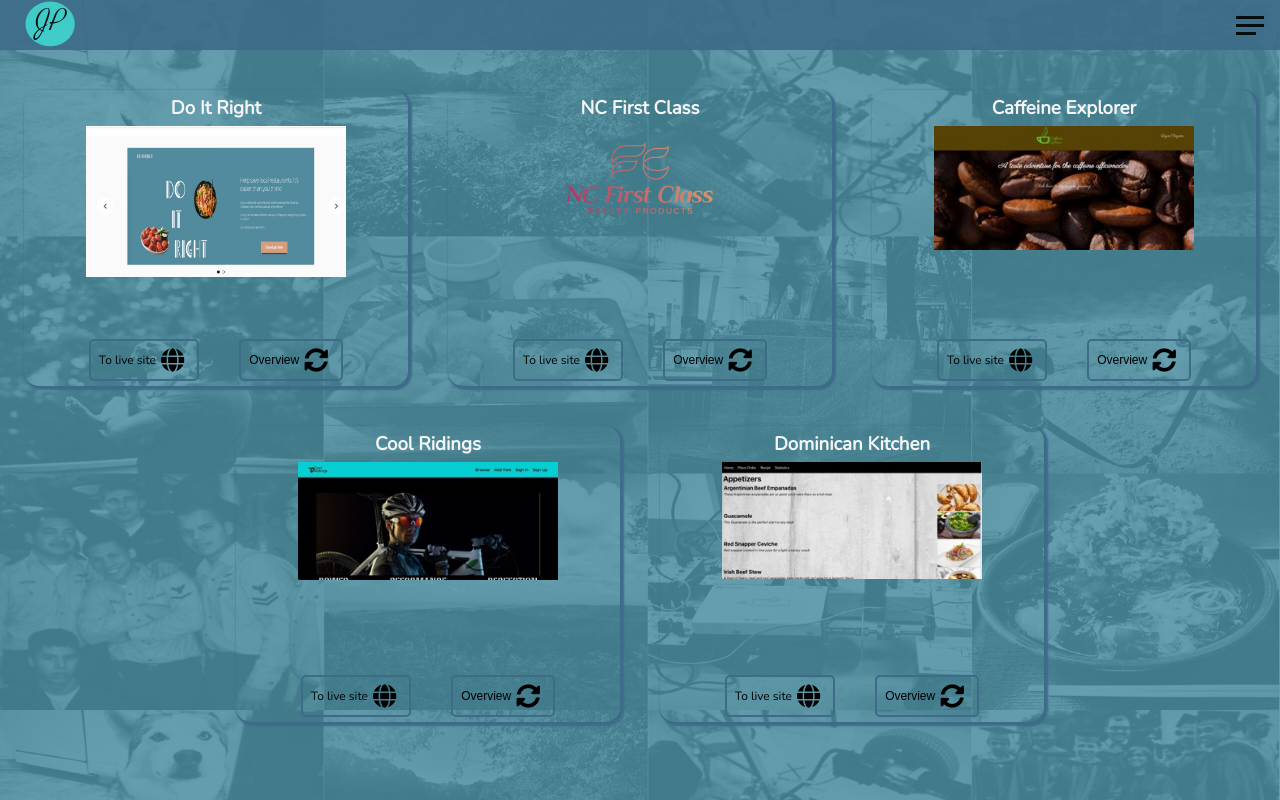
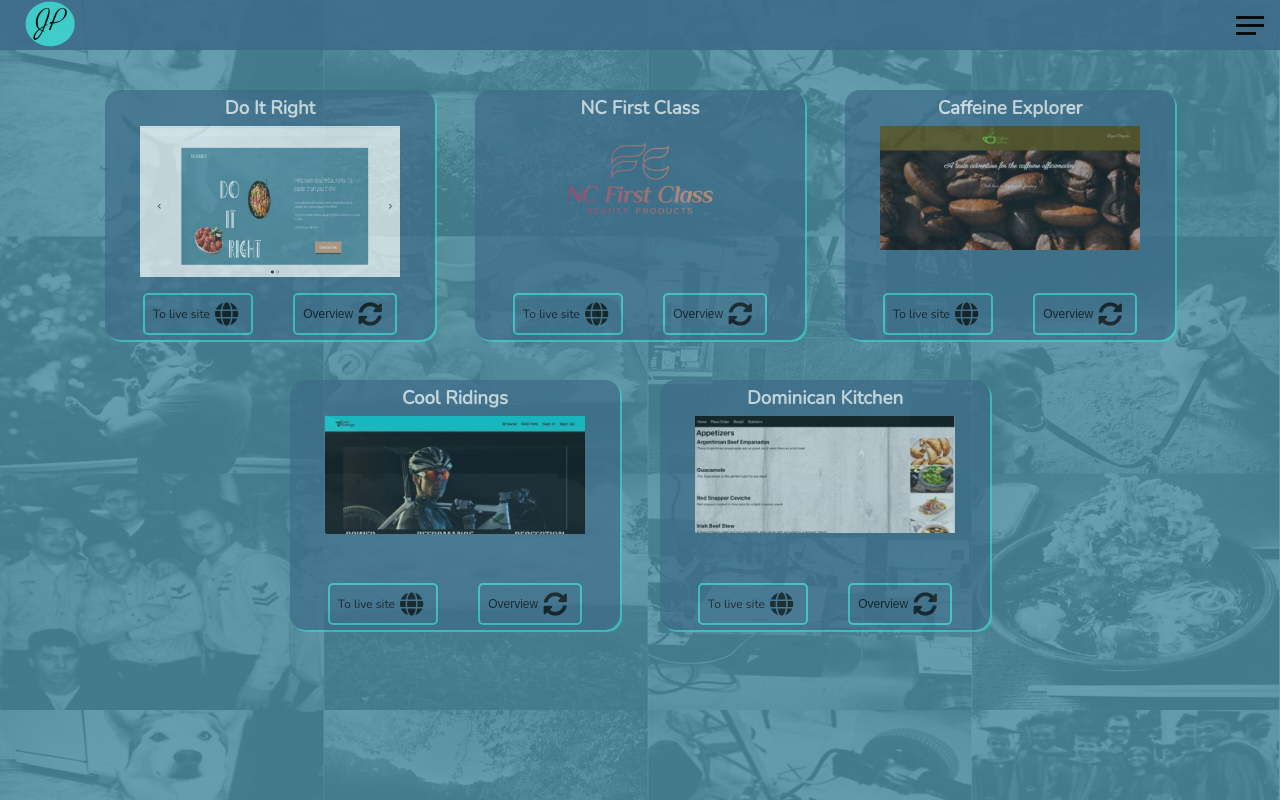
Before and after one commit to jpacheco008/portfolio, a React (Create React App) app in the folder client/: page /portfolio in a window 1280 px wide. Built offline with nearby package versions, Linux system fonts and the light colour scheme.

Commit message:
graphic changes

```diff
--- a/client/src/css/main.css
+++ b/client/src/css/main.css
@@ -144,7 +144,6 @@
   -webkit-box-direction: normal;
       -ms-flex-flow: row wrap;
           flex-flow: row wrap;
-  width: 290px;
   margin: 5px auto;
   font-size: 30px;
 }
@@ -157,7 +156,6 @@
   -webkit-box-direction: normal;
       -ms-flex-flow: row wrap;
           flex-flow: row wrap;
-  width: 250px;
   padding: 10px;
   -webkit-box-pack: center;
       -ms-flex-pack: center;
@@ -277,6 +275,7 @@ i {
   border: 2px solid #3e6b89;
   border-radius: 5px;
   font-size: 15px;
+  color: whitesmoke;
   background-color: #3e6b89;
   font-weight: 700;
 }
@@ -499,14 +498,15 @@ i {
       -ms-flex-flow: column;
           flex-flow: column;
   border-radius: 15px;
-  width: 30vw;
-  height: 37vh;
+  width: 330px;
+  height: 250px;
   margin: 20px;
-  -webkit-box-shadow: 2px 2px 2px 2px #3e6b89;
-          box-shadow: 2px 2px 2px 2px #3e6b89;
-  background: transparent;
+  -webkit-box-shadow: 2px 2px 0px 0px #3dd2cc;
+          box-shadow: 2px 2px 0px 0px #3dd2cc;
+  background: #3e6b89;
   -webkit-perspective: 1000px;
           perspective: 1000px;
+  opacity: .7;
 }
 
 .project-name {
@@ -559,7 +559,7 @@ i {
   color: black;
   margin: auto 20px;
   padding: 4px 8px;
-  border: 2px solid #3e6b89;
+  border: 2px solid #3dd2cc;
   border-radius: 5px;
   font-size: 12px;
   background: transparent;
@@ -619,7 +619,7 @@ i {
       -ms-flex-align: center;
           align-items: center;
   padding: 0 5px;
-  color: black;
+  color: whitesmoke;
   -webkit-transform: rotateY(180deg);
           transform: rotateY(180deg);
 }
@@ -692,7 +692,7 @@ i {
   }
   .project-container {
     border-radius: 15px;
-    width: 70vw;
+    width: 250px;
     height: 200px;
   }
   .project-image {
@@ -709,13 +709,13 @@ i {
   }
 }
 
-@media only screen and (min-width: 721px) and (max-width: 1230px) {
+@media only screen and (min-width: 721px) and (max-width: 1220px) {
   .landing-name {
     font-size: 100px;
   }
   .project-container {
-    width: 40vw;
-    height: 40vh;
+    width: 350px;
+    height: 265px;
   }
   .project-image {
     width: 250px;
--- a/client/src/screens/Contact.jsx
+++ b/client/src/screens/Contact.jsx
@@ -57,7 +57,7 @@ export default function Contact() {
     <div className="contact-container">
       <h2 className="contact-text">Let's Create Something Together</h2>
       <p className="contact-text">
-        If you like my work, please reach out to me. I would love to hear from
+        If you like my work, please leave me a message. I would love to hear from
         you!
       </p>
 
--- a/client/src/styles/_about.scss
+++ b/client/src/styles/_about.scss
@@ -24,13 +24,11 @@
 .about-me-logos {
   display: flex;
   flex-flow: row wrap;
-  width: 290px;
   margin: 5px auto;
   font-size: 30px;
   &-container {
     display: flex;
     flex-flow: row wrap;
-    width: 250px;
     padding: 10px;
     justify-content: center;
     margin: 0 auto;
--- a/client/src/styles/_config.scss
+++ b/client/src/styles/_config.scss
@@ -25,7 +25,7 @@ $font-color: whitesmoke;
   }
 }
 @mixin media-table {
-  @media only screen and (min-width: 721px) and (max-width: 1230px) {
+  @media only screen and (min-width: 721px) and (max-width: 1220px) {
     @content;
   }
 }
--- a/client/src/styles/_contact.scss
+++ b/client/src/styles/_contact.scss
@@ -50,6 +50,7 @@
   border: 2px solid $primary-color;
   border-radius: 5px;
   font-size: 15px;
+  color: whitesmoke;
   background-color: $primary-color;
   font-weight: 700;
     &:active{
--- a/client/src/styles/_projects.scss
+++ b/client/src/styles/_projects.scss
@@ -2,12 +2,13 @@
   display: flex;
   flex-flow: column;
   border-radius: 15px;
-  width: 30vw;
-  height: 37vh;
+  width: 330px;
+  height: 250px;
   margin: 20px;
-  box-shadow: 2px 2px 2px 2px $primary-color;
-  background: transparent;
+  box-shadow: 2px 2px 0px 0px $secondary-color;
+  background: $primary-color;
   perspective: 1000px;
+  opacity: .7;
 }
 .project-name {
   text-align: center;
@@ -38,7 +39,7 @@
   color: black;
   margin: auto 20px;
   padding: 4px 8px;
-  border: 2px solid $primary-color;
+  border: 2px solid $secondary-color;
   border-radius: 5px;
   font-size: 12px;
   background: transparent;
@@ -80,7 +81,7 @@
   display: flex;
   align-items: center;
   padding: 0 5px;
-  color: black;
+  color: whitesmoke;
   transform: rotateY(180deg);
 }
 .project-link-back {
--- a/client/src/styles/_responsive.scss
+++ b/client/src/styles/_responsive.scss
@@ -53,7 +53,7 @@
   }
   .project-container {
     border-radius: 15px;
-    width: 70vw;
+    width: 250px;
     height: 200px;
   }
   .project-image {
@@ -74,8 +74,8 @@
     font-size: 100px;
   }
   .project-container {
-    width: 40vw;
-    height: 40vh;
+    width: 350px;
+    height: 265px;
   }
   .project-image {
     width: 250px;
```
